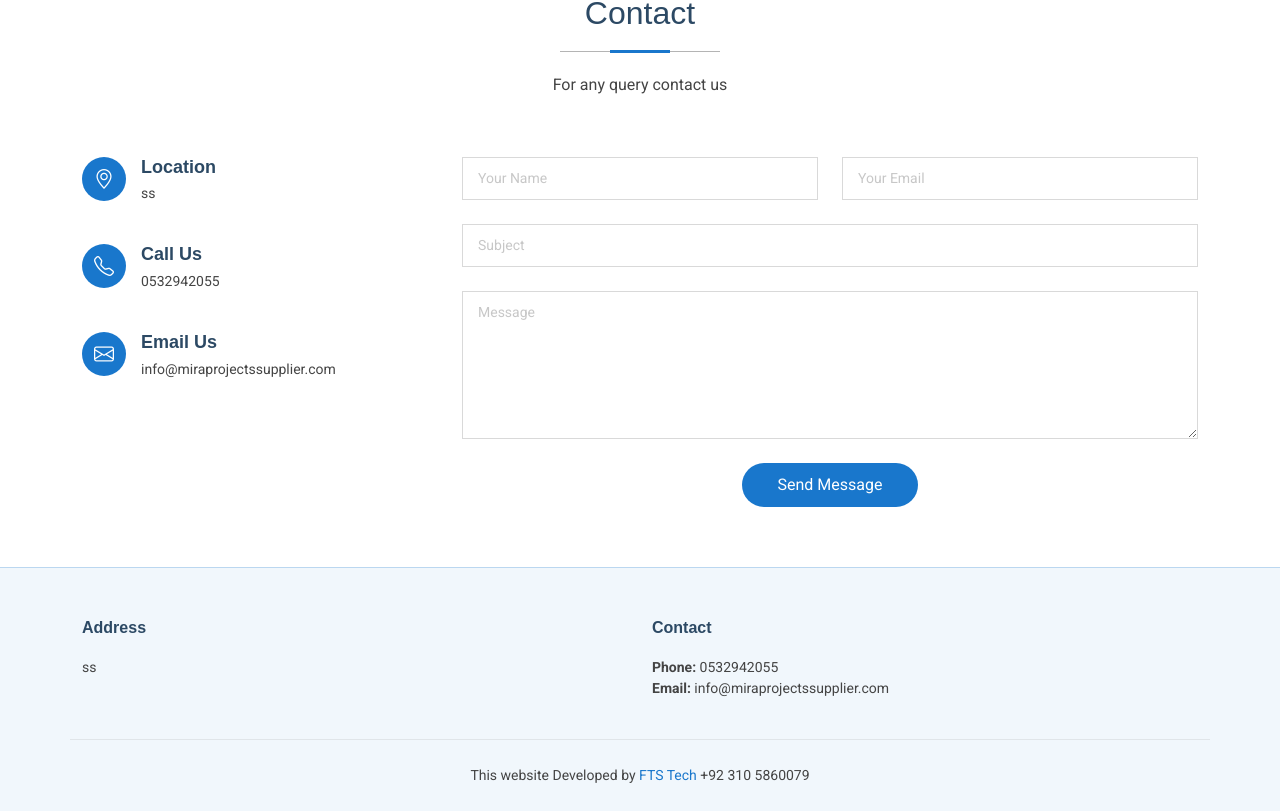
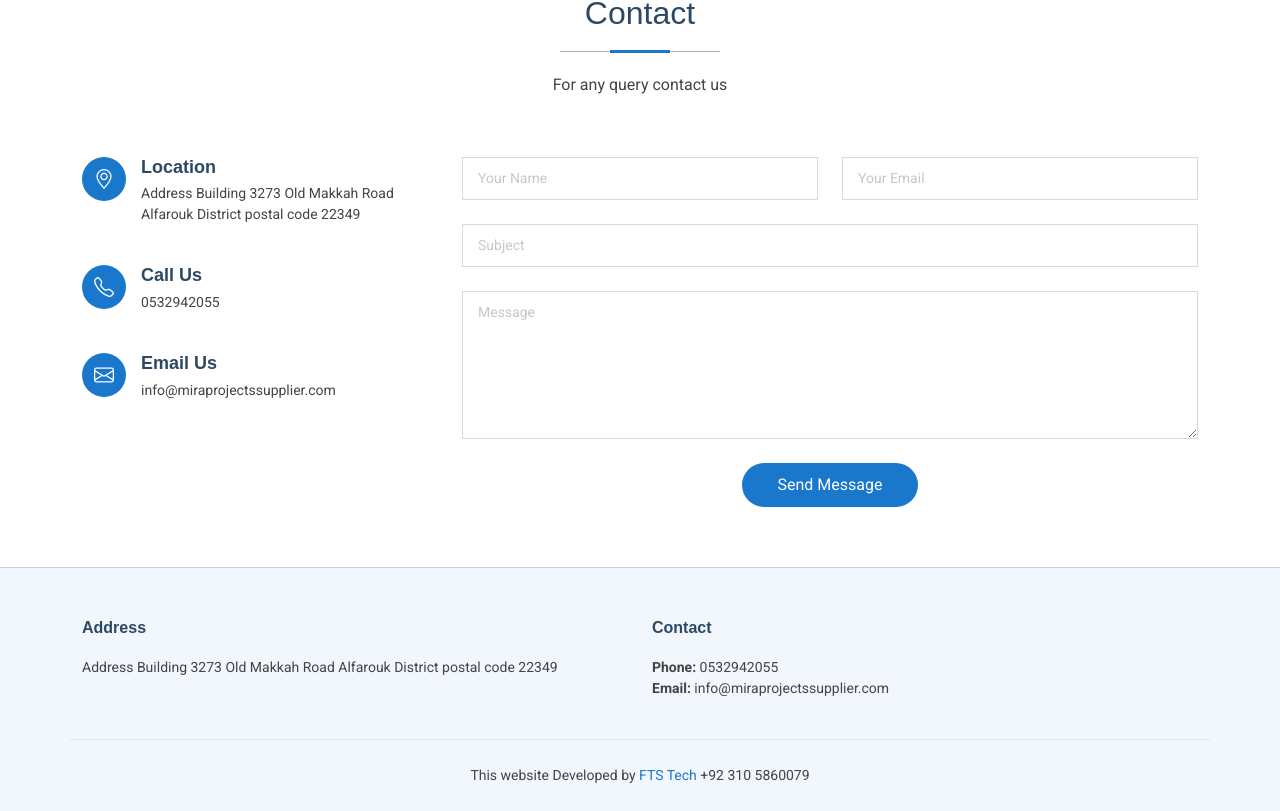
Before and after one commit to ebraheemijaz/mira, a React (Vite) app: page / in a window 1280 px wide. Shown: the part 1145-1956 px from the top of the page. Built offline with nearby package versions, Linux system fonts and the light colour scheme.

Commit message:
added address

```diff
--- a/src/components/InfoContext.jsx
+++ b/src/components/InfoContext.jsx
@@ -6,7 +6,8 @@ const details = {
   website_name: "Mira Project Suppliers",
   phone: "0532942055",
   email: "info@miraprojectssupplier.com",
-  address: "ss",
+  address:
+    "Address Building 3273 Old Makkah Road Alfarouk District postal code 22349",
   navbar: [
     {
       name: "Electricity",
```
